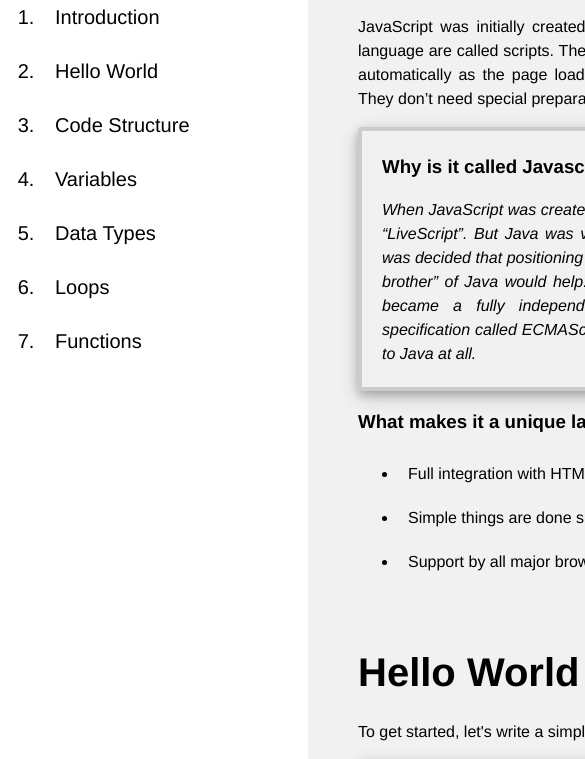
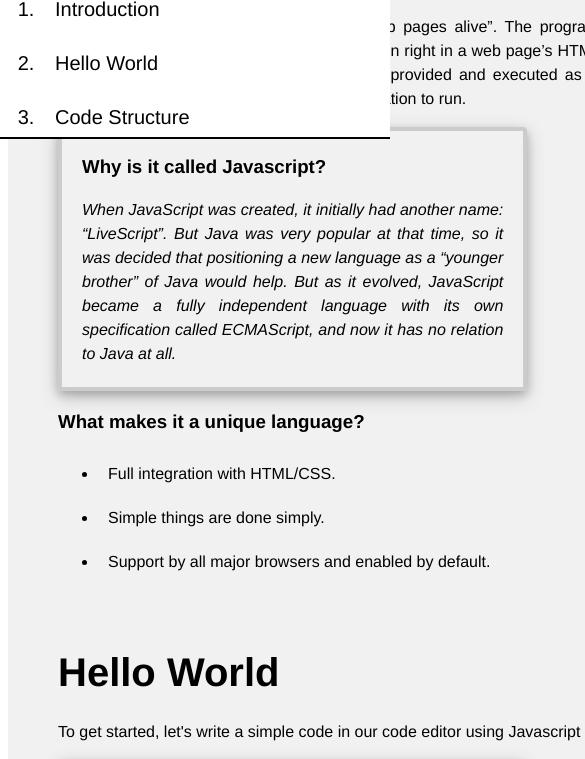
Before and after one commit to jyotiGoyal16/JavascriptDocumentation, a plain HTML site: page index.html in a window 390 px wide. Shown: the part 138-897 px from the top of the page, 585 px wide, since content can reach past the window. Drawn offline with Linux system fonts and the light colour scheme.

Commit message:
added media query for smaller resolutions

```diff
--- a/technicalDocumentation.css
+++ b/technicalDocumentation.css
@@ -58,3 +58,19 @@ ul li{
     line-height:24px;
     box-shadow: 0 4px 8px 0 rgba(0, 0, 0, 0.2), 0 6px 20px 0 rgba(0, 0, 0, 0.19);
 }
+@media only screen and (max-width:815px){
+    #navbar{
+        background:white;
+        position: absolute;
+        top: 0;
+        padding: 0;
+        margin: 0;
+        width: 100%;
+        max-height: 275px;
+        z-index: 4;
+        border-bottom: 2px solid;
+    }
+    #main-doc{
+       margin-left:0;
+    }
+}
```
